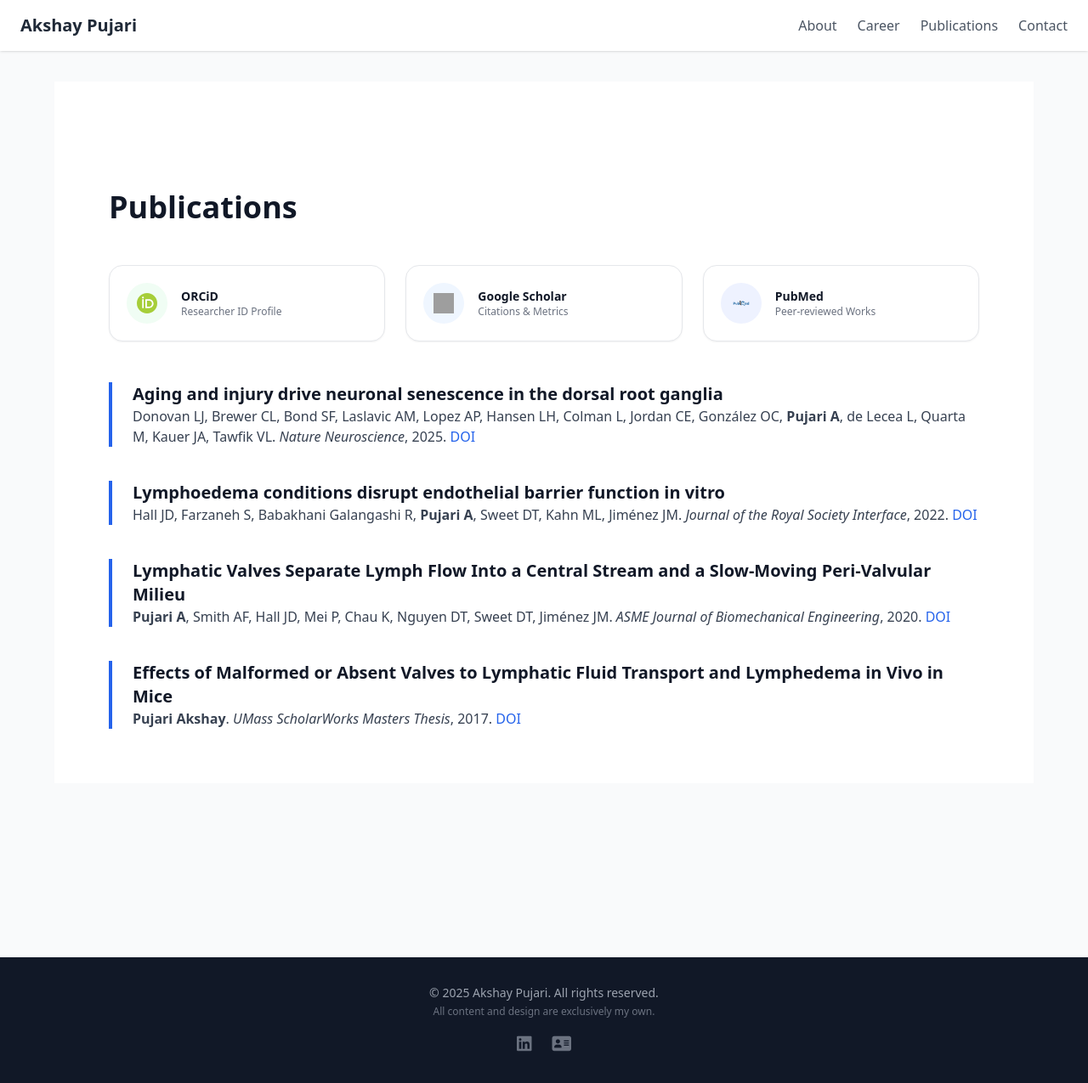
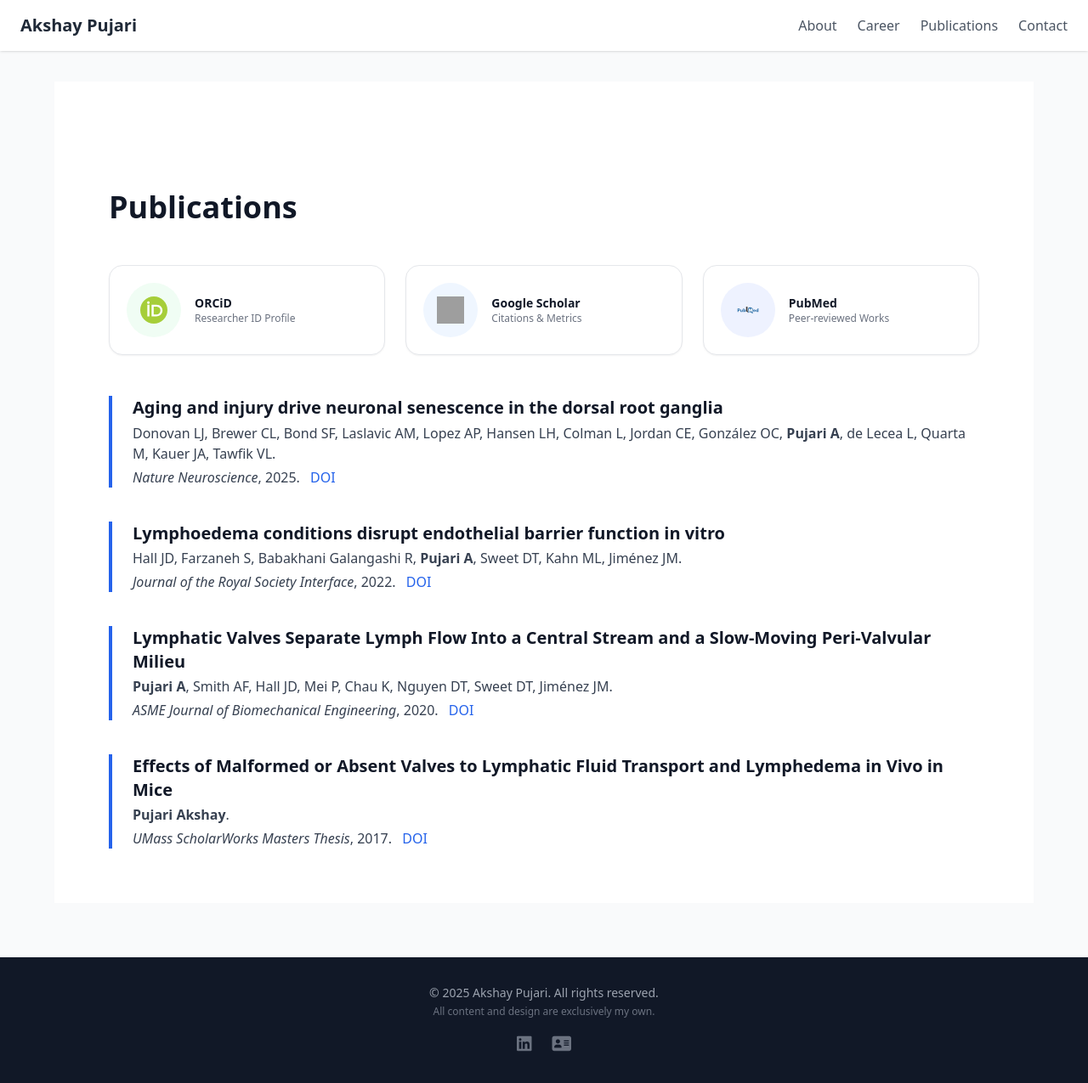
Before and after one commit to akshaypujari/akshaypujari.github.io, a Jekyll site: the page built from _pages/publications.md, in a window 1280 px wide and 1275 px high. Shown: the whole window at 85% size. Built offline with Jekyll 4.4.1, drawn with Linux system fonts in a browser that asks for light colours; nearby versions of some CDN libraries; grey boxes are pictures that could not be loaded.

Commit message:
adjust publications layout

```diff
--- a/_pages/publications.md
+++ b/_pages/publications.md
@@ -12,8 +12,8 @@ permalink: /publications/
   <!-- ORCiD -->
   <a href="https://orcid.org/0000-0002-7499-5122" target="_blank" rel="noopener"
      class="group bg-white p-5 rounded-2xl border border-gray-200 hover:border-blue-500 shadow-sm hover:shadow-lg transition-all duration-300 flex items-center space-x-4">
-    <div class="p-3 bg-green-50 rounded-full group-hover:bg-green-100">
-      <img src="{{ '/assets/logos/orcid.svg' | relative_url }}" alt="ORCiD" class="w-6 h-6">
+    <div class="p-4 bg-green-50 rounded-full group-hover:bg-green-100 flex items-center justify-center">
+      <img src="{{ '/assets/logos/orcid.svg' | relative_url }}" alt="ORCiD" class="w-8 h-8">
     </div>
     <div>
       <p class="text-gray-900 font-semibold">ORCiD</p>
@@ -24,8 +24,8 @@ permalink: /publications/
   <!-- Google Scholar -->
   <a href="https://scholar.google.com/citations?user=oEKx5dUAAAAJ&hl" target="_blank" rel="noopener"
      class="group bg-white p-5 rounded-2xl border border-gray-200 hover:border-blue-500 shadow-sm hover:shadow-lg transition-all duration-300 flex items-center space-x-4">
-    <div class="p-3 bg-blue-50 rounded-full group-hover:bg-blue-100">
-      <img src="{{ '/assets/logos/google-scholar-logo.svg' | relative_url }}" alt="Google Scholar" class="w-6 h-6">
+    <div class="p-4 bg-blue-50 rounded-full group-hover:bg-blue-100 flex items-center justify-center">
+      <img src="{{ '/assets/logos/google-scholar-logo.svg' | relative_url }}" alt="Google Scholar" class="w-8 h-8">
     </div>
     <div>
       <p class="text-gray-900 font-semibold">Google Scholar</p>
@@ -36,8 +36,8 @@ permalink: /publications/
   <!-- PubMed -->
   <a href="https://pubmed.ncbi.nlm.nih.gov/?term=Akshay+Pujari" target="_blank" rel="noopener"
      class="group bg-white p-5 rounded-2xl border border-gray-200 hover:border-blue-500 shadow-sm hover:shadow-lg transition-all duration-300 flex items-center space-x-4">
-    <div class="p-3 bg-indigo-50 rounded-full group-hover:bg-indigo-100">
-      <img src="{{ '/assets/logos/pubmed-logo.svg' | relative_url }}" alt="PubMed" class="w-6 h-6">
+    <div class="p-4 bg-indigo-50 rounded-full group-hover:bg-indigo-100 flex items-center justify-center">
+      <img src="{{ '/assets/logos/pubmed-logo.svg' | relative_url }}" alt="PubMed" class="w-8 h-8">
     </div>
     <div>
       <p class="text-gray-900 font-semibold">PubMed</p>
@@ -50,17 +50,30 @@ permalink: /publications/
   <div class="space-y-10">
     {% assign sorted_pubs = site.publications | sort: 'year' | reverse %}
     {% for pub in sorted_pubs %}
-      <div class="border-l-4 border-blue-600 pl-6">
-        <h2 class="text-xl font-semibold">{{ pub.title }}</h2>
-        <p class="text-gray-700">
+      <article class="border-l-4 border-blue-600 pl-6">
+        <!-- Title -->
+        <h2 class="text-xl font-semibold leading-snug">
+          {{ pub.title }}
+        </h2>
+        <!-- Authors -->
+        <p class="mt-1 text-gray-700">
           {{ pub.authors }}.
-          <em>{{ pub.journal }}</em>,
-          {{ pub.year }}.
+        </p>
+        <!-- Journal / Year / DOI -->
+        <p class="mt-1 text-gray-700">
+          <em>{{ pub.journal }}</em>, {{ pub.year }}.
           {% if pub.doi %}
-            <a href="{{ pub.doi }}" class="text-blue-600 hover:underline" target="_blank">DOI</a>
+            <a
+              href="{{ pub.doi }}"
+              class="ml-2 text-blue-600 hover:underline"
+              target="_blank"
+              rel="noopener"
+            >
+              DOI
+            </a>
           {% endif %}
         </p>
-      </div>
+      </article>
     {% endfor %}
   </div>
 </section>
```
Also changed, not shown: 1 other file.
